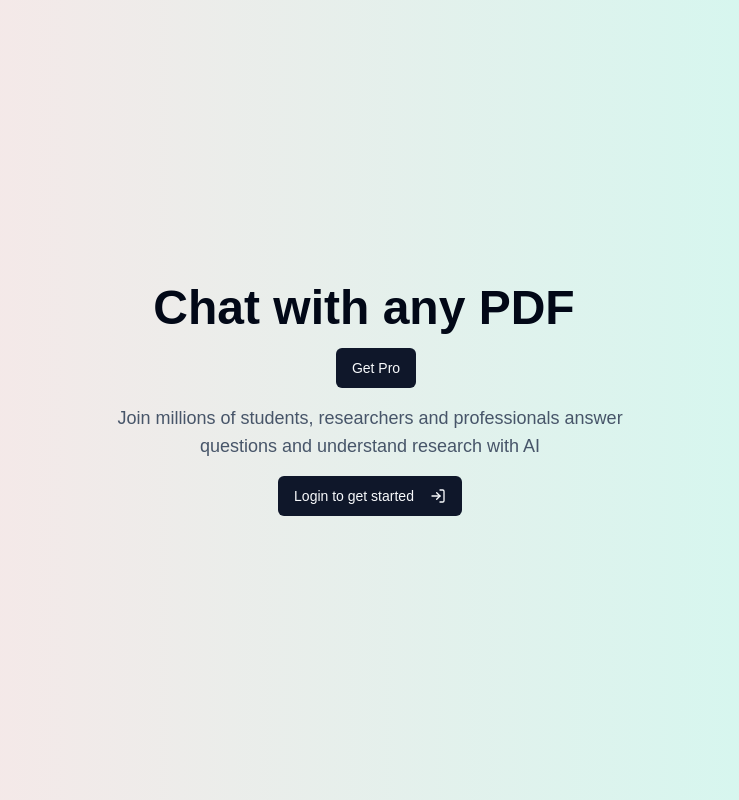
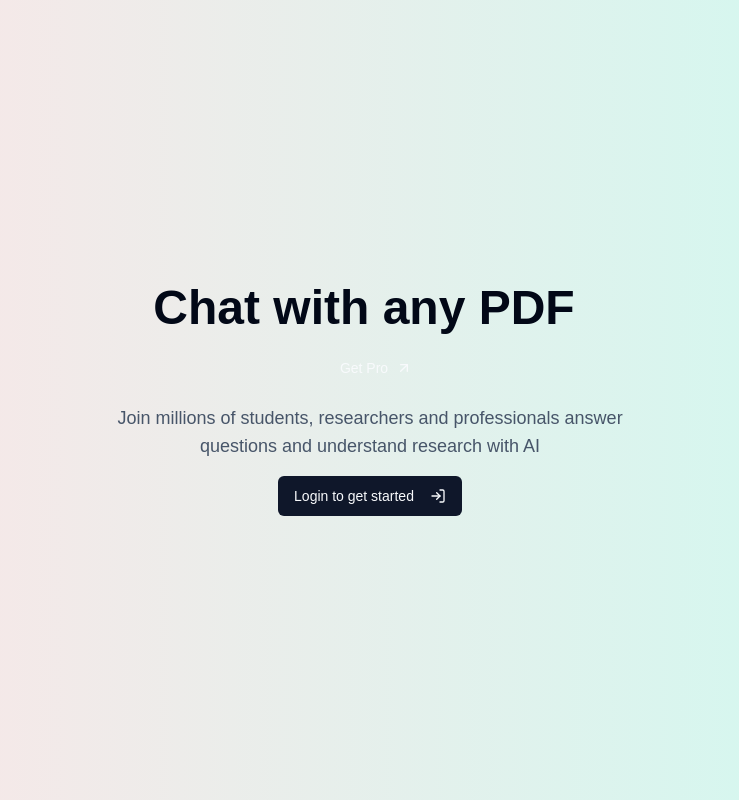
Before and after one commit to peterxavier01/chatpdf, a Next.js app: page / in a window 1280 px wide. Shown: the whole page, without its empty margins (270-1009 px from the left). Built offline with nearby package versions, Linux system fonts and the light colour scheme; no server answers.

Commit message:
refactor: add variant and className props to extend component reusability

```diff
--- a/components/subscription-btn.tsx
+++ b/components/subscription-btn.tsx
@@ -3,11 +3,17 @@
 import { useState } from "react";
 import axios from "axios";
 
-import { Button } from "./ui/button";
+import { Button, ButtonProps } from "./ui/button";
+import { LucideArrowUpRight } from "lucide-react";
+import { cn } from "@/lib/utils";
 
-type Props = { isPro: boolean };
+type Props = {
+  isPro: boolean;
+  className?: string;
+  variant?: ButtonProps["variant"];
+};
 
-const SubscriptionBtn = ({ isPro }: Props) => {
+const SubscriptionBtn = ({ isPro, className, variant = "coral" }: Props) => {
   const [loading, setLoading] = useState(false);
 
   const handleSubscription = async () => {
@@ -23,8 +29,14 @@ const SubscriptionBtn = ({ isPro }: Props) => {
   };
 
   return (
-    <Button onClick={handleSubscription} disabled={loading}>
+    <Button
+      variant={variant}
+      onClick={handleSubscription}
+      className={cn("w-full max-w-80", className)}
+      disabled={loading}
+    >
       {isPro ? "Manage Subscriptions" : "Get Pro"}
+      <LucideArrowUpRight />
     </Button>
   );
 };
```
